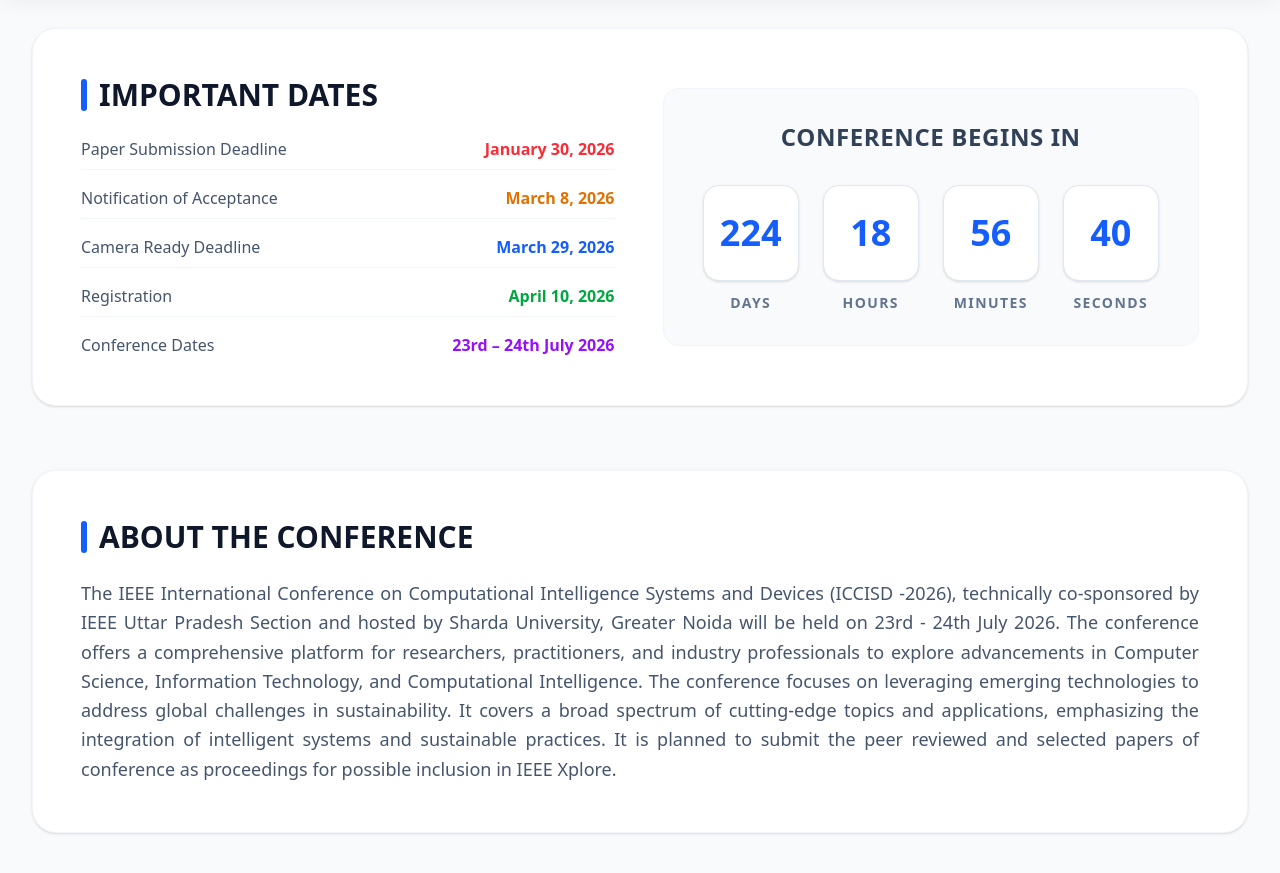
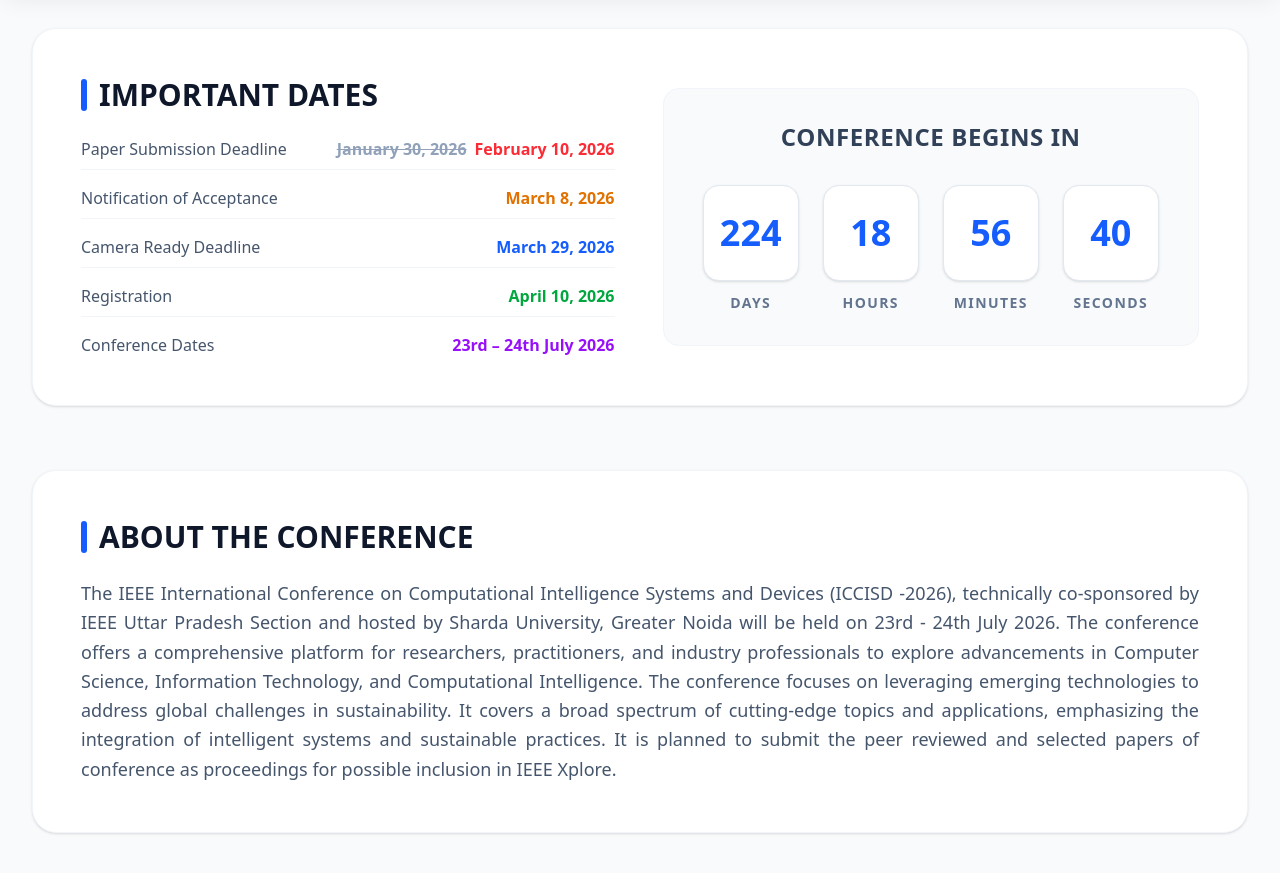
Before and after one commit to sharmasudhir08/ICCISD-2026, a React (Vite) app: page / in a window 1280 px wide. Shown: the part 820-1693 px from the top of the page. Built offline with nearby package versions, Linux system fonts and the light colour scheme.

Commit message:
date extended

```diff
--- a/src/Components/CountDown.jsx
+++ b/src/Components/CountDown.jsx
@@ -47,7 +47,7 @@
           </h2>
           <ul className='space-y-4 text-slate-600'>
             {[
-              { label: "Paper Submission Deadline", date: "January 30, 2026", color: "text-red-500" },
+              { label: "Paper Submission Deadline", date: <><span className="line-through text-slate-400 mr-2">January 30, 2026</span>February 10, 2026</>, color: "text-red-500" },
               { label: "Notification of Acceptance", date: "March 8, 2026", color: "text-amber-600" },
               { label: "Camera Ready Deadline", date: "March 29, 2026", color: "text-blue-600" },
               { label: "Registration", date: "April 10, 2026", color: "text-green-600" },
--- a/src/pages/Authors.jsx
+++ b/src/pages/Authors.jsx
@@ -28,7 +28,7 @@
           </h2>
           <div className="grid grid-cols-1 md:grid-cols-2 lg:grid-cols-3 gap-6">
             {[
-              { label: "Paper Submission Deadline", date: "January 30, 2026", color: "text-red-500" },
+              { label: "Paper Submission Deadline", date: <><span className="line-through text-slate-400 mr-2">January 30, 2026</span>February 10, 2026</>, color: "text-red-500" },
               { label: "Notification of Acceptance", date: "March 8, 2026", color: "text-amber-600" },
               { label: "Camera Ready Deadline", date: "March 29, 2026", color: "text-blue-600" },
               { label: "Registration", date: "April 10, 2026", color: "text-green-600" },
```
